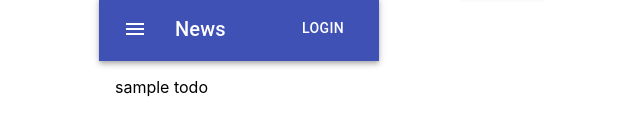
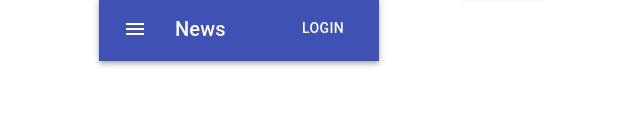
Before and after one commit to yutech941/ToDoList, a React (Create React App) app: page / in a window 1280 px wide. Shown: the part 268-404 px from the top of the page, without its empty margins (401-1041 px from the left). Built offline with nearby package versions, Linux system fonts and the light colour scheme.

Commit message:
Content、Submit完成

```diff
--- a/src/components/App.js
+++ b/src/components/App.js
@@ -10,7 +10,8 @@ export default class App extends React.Component {
       listdata: [
         {
           id: this.createHashId(),
-          text: "sample todo",
+          title: "",
+          content: "",
         },
       ],
     };
@@ -25,8 +26,13 @@ export default class App extends React.Component {
 
   //タスク追加
   callBackAddTask(val) {
+    console.log(val);
     let nextData = this.state.listdata;
-    nextData.push({ id: this.createHashId(), text: val });
+    nextData.push({
+      id: this.createHashId(),
+      title: val.inputVal.title,
+      content: val.inputVal.content,
+    });
     this.setState({
       listdata: nextData,
     });
@@ -45,7 +51,7 @@ export default class App extends React.Component {
           <ButtonAppBar />
 
           {this.state.listdata.map((todo) => (
-            <TodoList key={todo.id} text={todo.text} />
+            <TodoList key={todo.id} title={todo.title} content={todo.content} />
           ))}
         </div>
       </div>
--- a/src/components/TodoCreator.js
+++ b/src/components/TodoCreator.js
@@ -39,14 +39,27 @@ export default class TodoCreator extends React.Component {
 
   handleSubmit(e) {
     e.preventDefault();
+    const val = {
+      inputVal: {
+        title: this.state.titleVal,
+        content: this.state.contentVal,
+      },
+    };
+
+    this.setState({
+      titleVal: "",
+      contentVal: "",
+    });
+    this.props.callBackAddTask(val);
   }
 
   render() {
     return (
       <div>
-        <form>
+        <form onSubmit={this.handleSubmit}>
           <div style={styles.flexDirection}>
             {/*日付表示*/}
+
             <TimeCreator />
 
             {/*タイトル入力フォーム*/}
@@ -75,11 +88,7 @@ export default class TodoCreator extends React.Component {
           />
 
           <div style={styles.submitButton}>
-            <Button
-              variant="contained"
-              type="submit"
-              onSubmit={this.handleSubmit}
-            >
+            <Button variant="contained" type="submit">
               Submit
             </Button>
           </div>
--- a/src/components/TodoList.js
+++ b/src/components/TodoList.js
@@ -4,11 +4,12 @@ import ListItem from "@material-ui/core/ListItem";
 
 export default class TodoList extends React.Component {
   render() {
-    const { text } = this.props;
+    const { title, content } = this.props;
 
     return (
       <List>
-        <ListItem>{text}</ListItem>
+        <ListItem>{title}</ListItem>
+        <ListItem>{content}</ListItem>
       </List>
     );
   }
```
